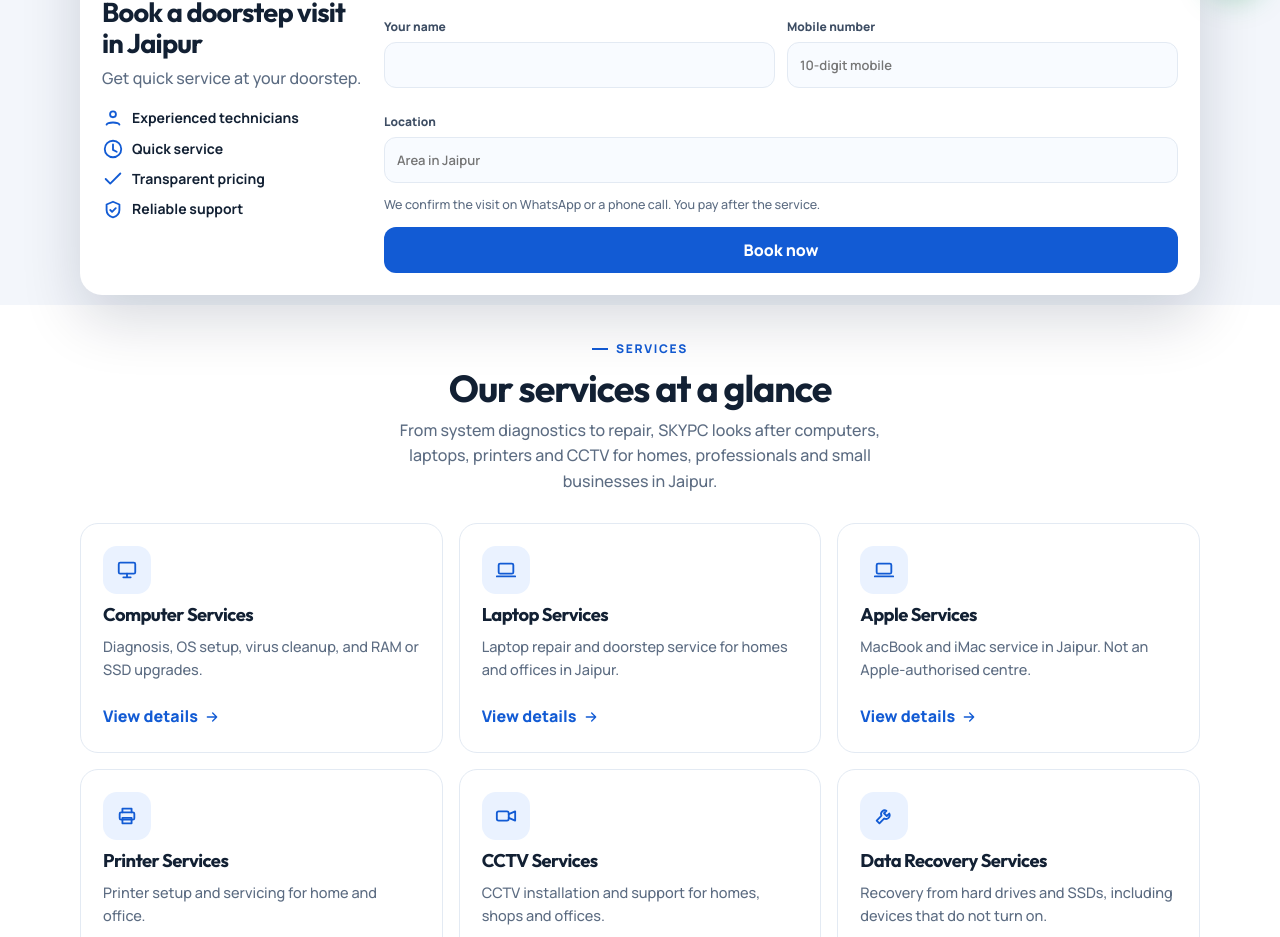
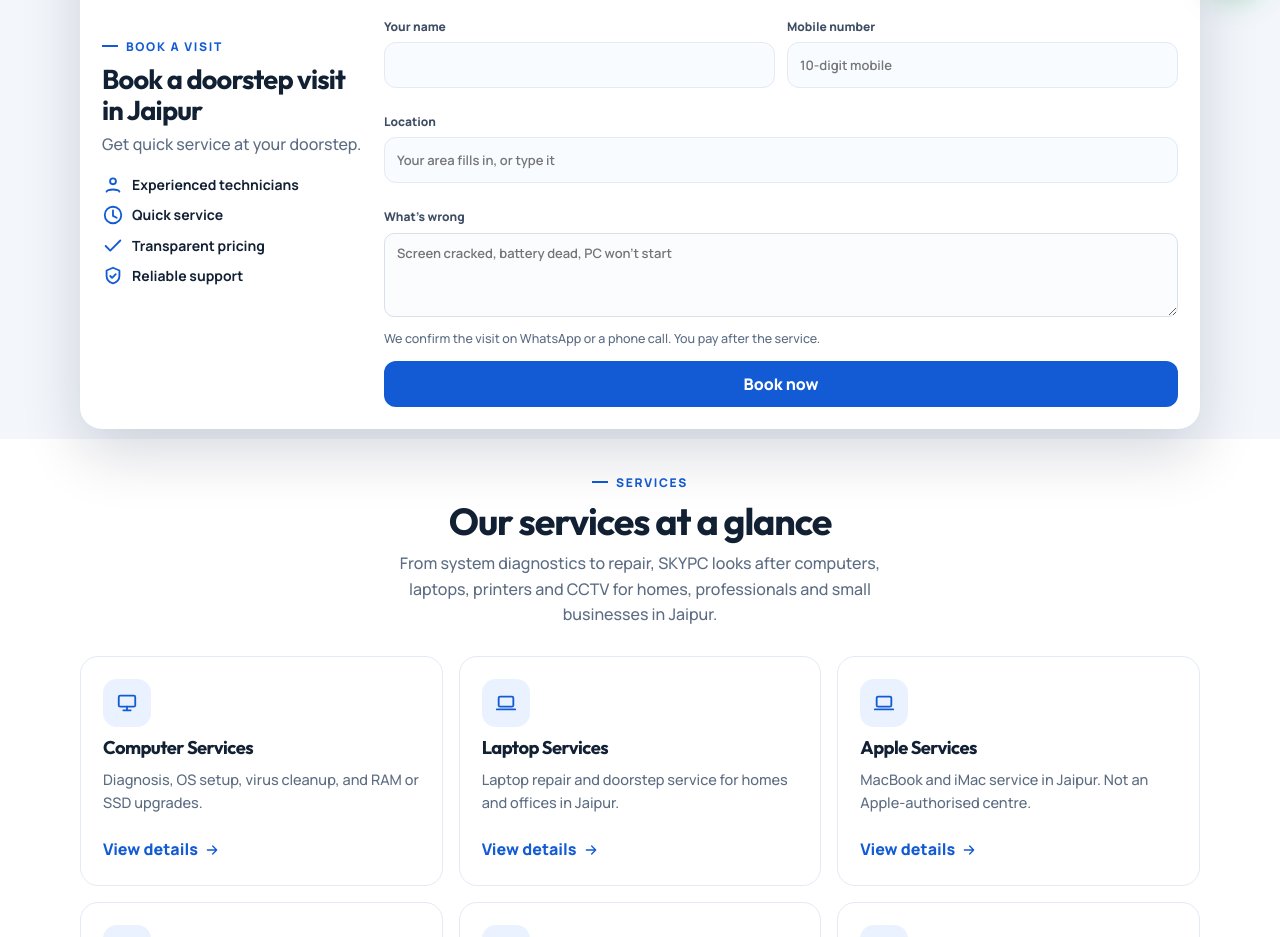
Before and after one commit to jitendrajangra788/pc_project, a Next.js app: page / in a window 1280 px wide. Shown: the part 795-1732 px from the top of the page. Built offline with nearby package versions, Linux system fonts and the light colour scheme; no server answers.

Commit message:
Ask what's wrong on Book now, and fill the area from the opened place while it stays editable.
Co-authored-by: Cursor <cursoragent@cursor.com>

```diff
--- a/admin/desk.js
+++ b/admin/desk.js
@@ -90,7 +90,7 @@ const actionNames = {
 
 const copy = {
   aaj: ["Today", "Visits, WhatsApp taps, calls and new bookings on this computer."],
-  bookings: ["Bookings", "Name, phone, area and service from the homepage form."],
+  bookings: ["Bookings", "Name, phone, area, service and what's wrong from the homepage form."],
   page: ["Page", "Change the public homepage from here. It saves on this computer and shows when the site opens here."],
   faq: ["Questions", "These questions appear on the homepage. They save as you type."],
   site: ["Site", "Guide photos, the Google title, and the first WhatsApp message."]
@@ -374,6 +374,12 @@ function paintBookings() {
     const when = document.createElement("p");
     when.className = "meta";
     when.textContent = bookingTime(row) + (row.device ? " · " + row.device : "");
+    let problem;
+    if (row.issue) {
+      problem = document.createElement("p");
+      problem.className = "meta";
+      problem.textContent = row.issue;
+    }
     const actions = document.createElement("div");
     actions.className = "book-actions";
     const doneBtn = document.createElement("button");
@@ -387,7 +393,9 @@ function paintBookings() {
     remove.textContent = "Remove";
     remove.addEventListener("click", () => removeBooking(row.id));
     actions.append(doneBtn, remove);
-    card.append(top, meta, phone, when, actions);
+    card.append(top, meta, phone, when);
+    if (problem) card.append(problem);
+    card.append(actions);
     list.append(card);
   });
 }
--- a/css/styles.css
+++ b/css/styles.css
@@ -574,8 +574,23 @@ h2 { font-size: clamp(1.7rem, 3vw, 2.35rem); }
   background-position: right 12px center;
 }
 
+.form-grid .field textarea {
+  width: 100%;
+  min-height: 84px;
+  resize: vertical;
+  border: 1px solid #d7e0eb;
+  border-radius: 10px;
+  padding: 10px 12px;
+  background: #fbfcfe;
+  color: var(--ink);
+  font: inherit;
+  font-weight: 600;
+  line-height: 1.4;
+}
+
 .field input:focus,
-.field select:focus {
+.field select:focus,
+.form-grid .field textarea:focus {
   outline: none;
   border-color: var(--blue);
   background: white;
@@ -583,7 +598,8 @@ h2 { font-size: clamp(1.7rem, 3vw, 2.35rem); }
 }
 
 .field.is-invalid input,
-.field.is-invalid select {
+.field.is-invalid select,
+.form-grid .field.is-invalid textarea {
   border-color: var(--danger);
   background: #fff8f7;
 }
@@ -594,7 +610,7 @@ h2 { font-size: clamp(1.7rem, 3vw, 2.35rem); }
   font-weight: 700;
 }
 
-.form-grid .field:nth-child(5),
+.form-grid .field:nth-child(n + 5),
 .form-grid .btn,
 .form-note { grid-column: 1 / -1; }
 
@@ -1410,6 +1426,7 @@ details[open] .plus::after { display: none; }
 
   .field input,
   .field select,
+  .form-grid .field textarea,
   .sub input { font-size: 16px; }
   .footer { padding: 14px 0 8px; }
   .footer-grid { grid-template-columns: 1fr 1fr; gap: 12px 16px; }
--- a/index.html
+++ b/index.html
@@ -280,8 +280,13 @@
               </label>
               <label class="field">
                 <span>Location</span>
-                <input id="area" name="area" autocomplete="address-level3" maxlength="80" placeholder="Area in Jaipur" required>
+                <input id="area" name="area" autocomplete="address-level3" maxlength="120" placeholder="Your area fills in, or type it" required>
                 <small class="err" hidden>Tell us the area in Jaipur.</small>
+              </label>
+              <label class="field">
+                <span>What's wrong</span>
+                <textarea id="issue" name="issue" maxlength="300" rows="3" placeholder="Screen cracked, battery dead, PC won't start" required></textarea>
+                <small class="err" hidden>Tell us what's wrong in a few words.</small>
               </label>
               <p class="form-note">We confirm the visit on WhatsApp or a phone call. You pay after the service.</p>
               <button class="btn btn-primary" type="submit">Book now</button>
--- a/js/main.js
+++ b/js/main.js
@@ -266,17 +266,20 @@ bookForm.addEventListener("submit", (event) => {
   const name = document.getElementById("custName");
   const mobile = document.getElementById("mobile");
   const area = document.getElementById("area");
+  const issue = document.getElementById("issue");
   const nameValue = name.value.trim();
   const mobileValue = mobile.value.replace(/\D/g, "");
   const areaValue = area.value.trim();
+  const issueValue = issue.value.trim();
 
   setError(name, nameValue.length < 2 ? "Please enter your name." : "");
   setError(mobile, /^[6-9]\d{9}$/.test(mobileValue) ? "" : "Enter a 10-digit mobile number.");
   setError(area, areaValue.length < 2 ? "Tell us the area in Jaipur." : "");
+  setError(issue, issueValue.length < 3 ? "Tell us what's wrong in a few words." : "");
 
   const invalid = bookForm.querySelector(".is-invalid");
   if (invalid) {
-    invalid.querySelector("input, select").focus();
+    invalid.querySelector("input, select, textarea").focus();
     return;
   }
 
@@ -287,7 +290,8 @@ bookForm.addEventListener("submit", (event) => {
     "Mobile: " + mobileValue,
     "Service: " + serviceSelect.value,
     "Device: " + deviceSelect.value,
-    "Location: " + areaValue
+    "Location: " + areaValue,
+    "What's wrong: " + issueValue
   ];
   if (planInput.value) lines.push("Plan: " + planInput.value);
 
@@ -303,6 +307,7 @@ bookForm.addEventListener("submit", (event) => {
     service: serviceSelect.value,
     device: deviceSelect.value,
     area: areaValue,
+    issue: issueValue,
     plan: planInput.value || "",
     status: "new",
     t: Date.now()
@@ -321,8 +326,11 @@ document.getElementById("mobile").addEventListener("input", (event) => {
   setError(event.target, "");
 });
 
-["custName", "area"].forEach((id) => {
-  document.getElementById(id).addEventListener("input", (event) => setError(event.target, ""));
+["custName", "area", "issue"].forEach((id) => {
+  document.getElementById(id).addEventListener("input", (event) => {
+    if (id === "area") event.target.dataset.manual = "1";
+    setError(event.target, "");
+  });
 });
 
 document.getElementById("dialogBook").addEventListener("click", () => {
@@ -780,6 +788,9 @@ function setVisitorPlace(label, href) {
     if (href) link.href = href;
     link.title = label;
   });
+  const area = document.getElementById("area");
+  if (!area || !label || label === "Your location" || area.dataset.manual === "1") return;
+  area.value = label.slice(0, area.maxLength || 120);
 }
 
 function readVisitorPlace(lat, lng) {
```
